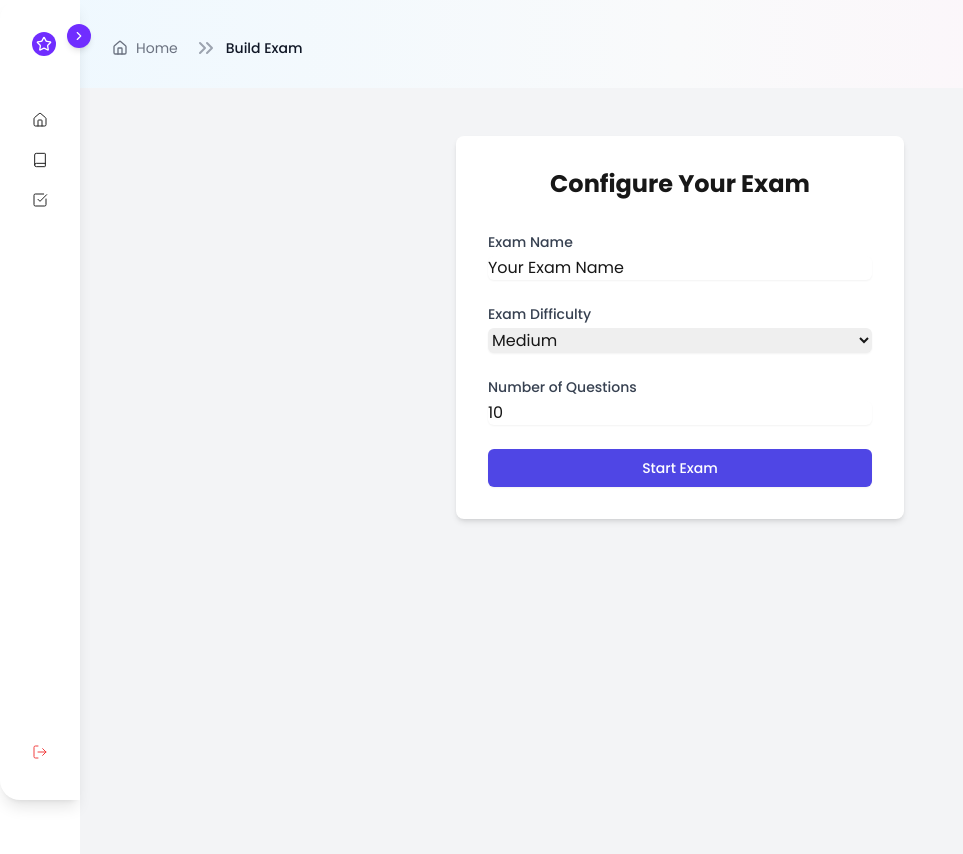
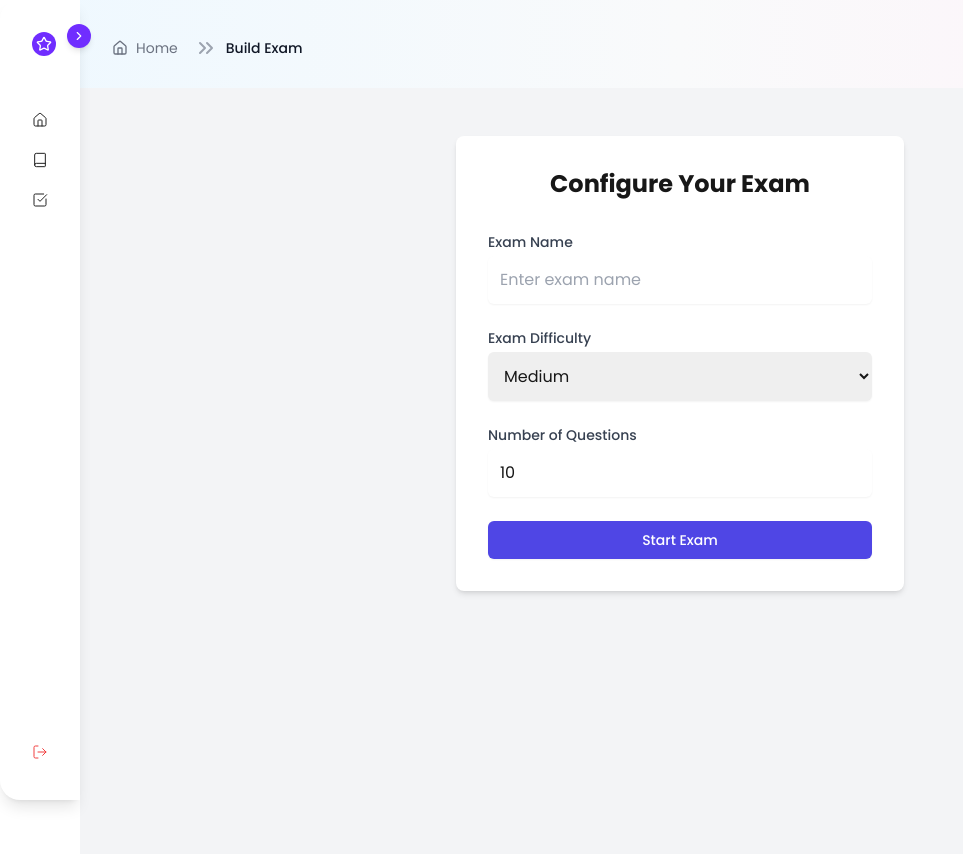
Before and after one commit to RED10xofficial/doctor, a Next.js app: page /build-exam in a window 1280 px wide. Shown: the top 854 px of the page, without its empty margins (0-963 px from the left). Built offline with nearby package versions, Linux system fonts and the light colour scheme; no server answers; the database is empty; sample sign-in values are in the browser's storage.

Commit message:
design fixes

```diff
--- a/app/(auth)/(course-pages)/build-exam/page.tsx
+++ b/app/(auth)/(course-pages)/build-exam/page.tsx
@@ -28,7 +28,7 @@ export default function ExamConfig() {
   } = useForm<ExamFormData>({
     resolver: zodResolver(examSchema),
     defaultValues: {
-      examName: "Your Exam Name",
+      examName: "",
       difficulty: "medium",
       questionCount: 10,
     },
@@ -38,7 +38,11 @@ export default function ExamConfig() {
     setIsLoading(true);
 
     try {
-      const exam = await createCustomExam(data.examName, data.difficulty, data.questionCount);
+      const exam = await createCustomExam(
+        data.examName,
+        data.difficulty,
+        data.questionCount
+      );
       router.push(`/details/exam/${exam.id}`);
     } catch (error) {
       if (error instanceof Error) {
@@ -71,10 +75,12 @@ export default function ExamConfig() {
               id="examName"
               {...register("examName")}
               placeholder="Enter exam name"
-              className="mt-1 block w-full rounded-md border-gray-300 shadow-sm focus:border-indigo-500 focus:ring-indigo-500"
+              className="mt-1 p-3 block w-full rounded-md border-gray-300 shadow-sm focus:border-indigo-500 focus:ring-indigo-500"
             />
             {errors.examName && (
-              <p className="mt-1 text-sm text-red-600">{errors.examName.message}</p>
+              <p className="mt-1 text-sm text-red-600">
+                {errors.examName.message}
+              </p>
             )}
           </div>
 
@@ -88,14 +94,16 @@ export default function ExamConfig() {
             <select
               id="difficulty"
               {...register("difficulty")}
-              className="mt-1 block w-full rounded-md border-gray-300 shadow-sm focus:border-indigo-500 focus:ring-indigo-500"
+              className="mt-1 p-3 block w-full rounded-md border-gray-300 shadow-sm focus:border-indigo-500 focus:ring-indigo-500"
             >
               <option value="easy">Easy</option>
               <option value="medium">Medium</option>
               <option value="hard">Hard</option>
             </select>
             {errors.difficulty && (
-              <p className="mt-1 text-sm text-red-600">{errors.difficulty.message}</p>
+              <p className="mt-1 text-sm text-red-600">
+                {errors.difficulty.message}
+              </p>
             )}
           </div>
 
@@ -112,10 +120,12 @@ export default function ExamConfig() {
               {...register("questionCount", { valueAsNumber: true })}
               min="1"
               max="50"
-              className="mt-1 block w-full rounded-md border-gray-300 shadow-sm focus:border-indigo-500 focus:ring-indigo-500"
+              className="mt-1 p-3 block w-full rounded-md border-gray-300 shadow-sm focus:border-indigo-500 focus:ring-indigo-500"
             />
             {errors.questionCount && (
-              <p className="mt-1 text-sm text-red-600">{errors.questionCount.message}</p>
+              <p className="mt-1 text-sm text-red-600">
+                {errors.questionCount.message}
+              </p>
             )}
           </div>
 
--- a/app/(auth)/home/components/PopularUnits.tsx
+++ b/app/(auth)/home/components/PopularUnits.tsx
@@ -12,7 +12,7 @@ interface PopularUnitsProps {
 }
 
 export default async function PopularUnits({ examType }: PopularUnitsProps) {
-  const popularUnits = await prisma.unit.findMany({
+  const popularUnits = (await prisma.unit.findMany({
     where: {
       section: {
         examType,
@@ -28,13 +28,15 @@ export default async function PopularUnits({ examType }: PopularUnitsProps) {
       exams: true,
       section: true,
     },
-  }) as UnitWithExams[];
+  })) as UnitWithExams[];
+
+  console.log("popularUnits", popularUnits);
 
   return (
     <div className="w-full mt-5">
       <div className="flex justify-between items-center mb-5">
         <h2 className="text-xl font-medium text-gray-800">Popular Units</h2>
-        <Link href="/units" className="text-[#702DFF] text-xs">
+        <Link href="/details" className="text-[#702DFF] text-xs">
           See All
         </Link>
       </div>
@@ -59,7 +61,9 @@ export default async function PopularUnits({ examType }: PopularUnitsProps) {
           >
             <div>
               <h3 className="text-sm font-medium text-gray-800">{unit.name}</h3>
-              <p className="text-xs text-gray-500">Exams: {unit.exams.length}</p>
+              <p className="text-xs text-gray-500">
+                Exams: {unit.exams.length}
+              </p>
             </div>
             <div>
               <span className="px-3 py-1 bg-purple-100 text-purple-700 rounded-lg text-xs">
@@ -68,10 +72,10 @@ export default async function PopularUnits({ examType }: PopularUnitsProps) {
             </div>
             <div className="text-right">
               <Link
-                href={`/units/${unit.id}`}
+                href={`/details?currentSection=${unit.sectionId}`}
                 className="px-3 py-1 bg-blue-100 text-blue-600 rounded-lg text-xs"
               >
-                SHOW DETAILS
+                SHOW SECTION
               </Link>
             </div>
           </div>
--- a/app/components/ProfileToggle.tsx
+++ b/app/components/ProfileToggle.tsx
@@ -81,7 +81,7 @@ const ProfileToggle = ({ session, userExams }: ProfileToggleProps) => {
         {/* Greeting Text */}
         <div className="text-center">
           <h3 className="text-[#202020] font-light text-base mb-1.5">
-            Good Morning,
+            Hello,
             <br />
             <span className="font-semibold">{session?.user?.name}</span>
           </h3>
```
